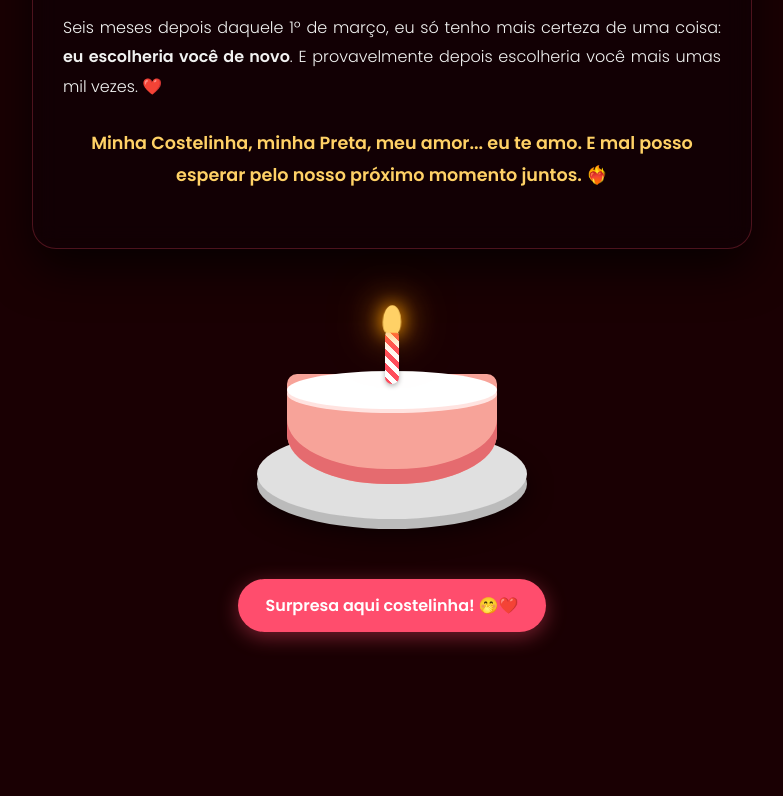
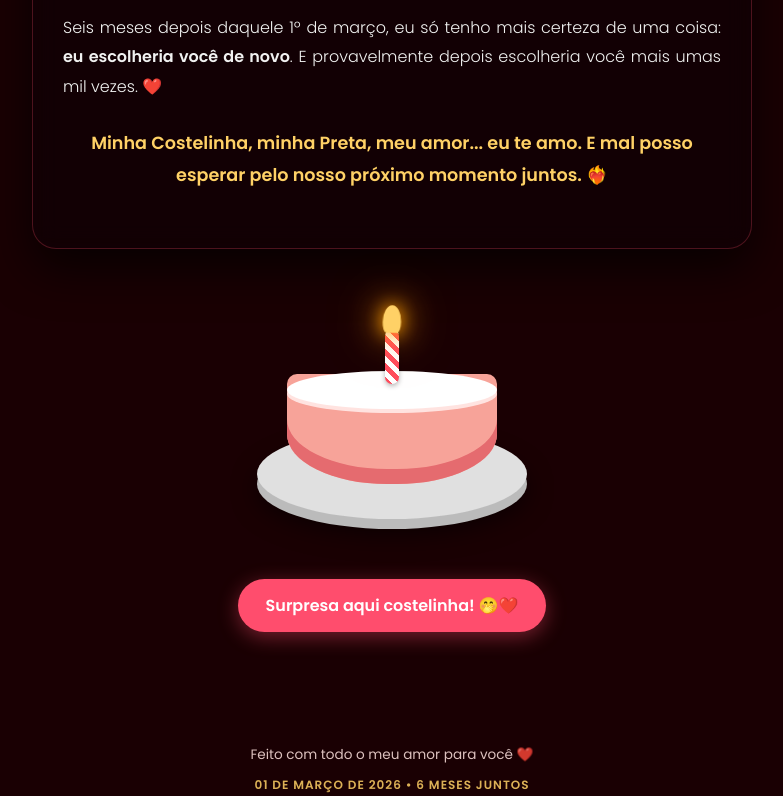
Before and after one commit to gabriel2assuncao/teste-aprendizagem, a plain HTML site: page index.html in a window 1280 px wide. Shown: the part 1544-2340 px from the top of the page, without its empty margins (248-1031 px from the left). Before the commit the page ends 2246 px from the top, so only its background shows below. Drawn offline with Linux system fonts and the light colour scheme.

Commit message:
Adiciona rodape na pagina principal

```diff
--- a/index.html
+++ b/index.html
@@ -116,6 +116,10 @@
       <a href="love.html" class="cta-button">Surpresa aqui costelinha! 🤭❤️</a>
     </div>
   </div>
-
+<!-- Rodapé -->
+    <footer class="footer">
+      <p>Feito com todo o meu amor para você ❤️</p>
+      <span>01 de Março de 2026 • 6 Meses Juntos</span>
+    </footer>
 </body>
 </html>
--- a/style.css
+++ b/style.css
@@ -265,3 +265,25 @@ p {
   0% { transform: translateX(-50%) scale(1) rotate(-1deg); }
   100% { transform: translateX(-50%) scale(1.15) rotate(2deg); }
 }
+/* Rodapé Delicado */
+.footer {
+  margin-top: 40px;
+  text-align: center;
+  opacity: 0.85;
+}
+
+.footer p {
+  font-size: 0.85rem;
+  color: #ffe3e0;
+  margin-bottom: 4px;
+  text-align: center;
+  font-weight: 400;
+}
+
+.footer span {
+  font-size: 0.75rem;
+  color: #ffd166;
+  letter-spacing: 1px;
+  text-transform: uppercase;
+  font-weight: 600;
+}
```
